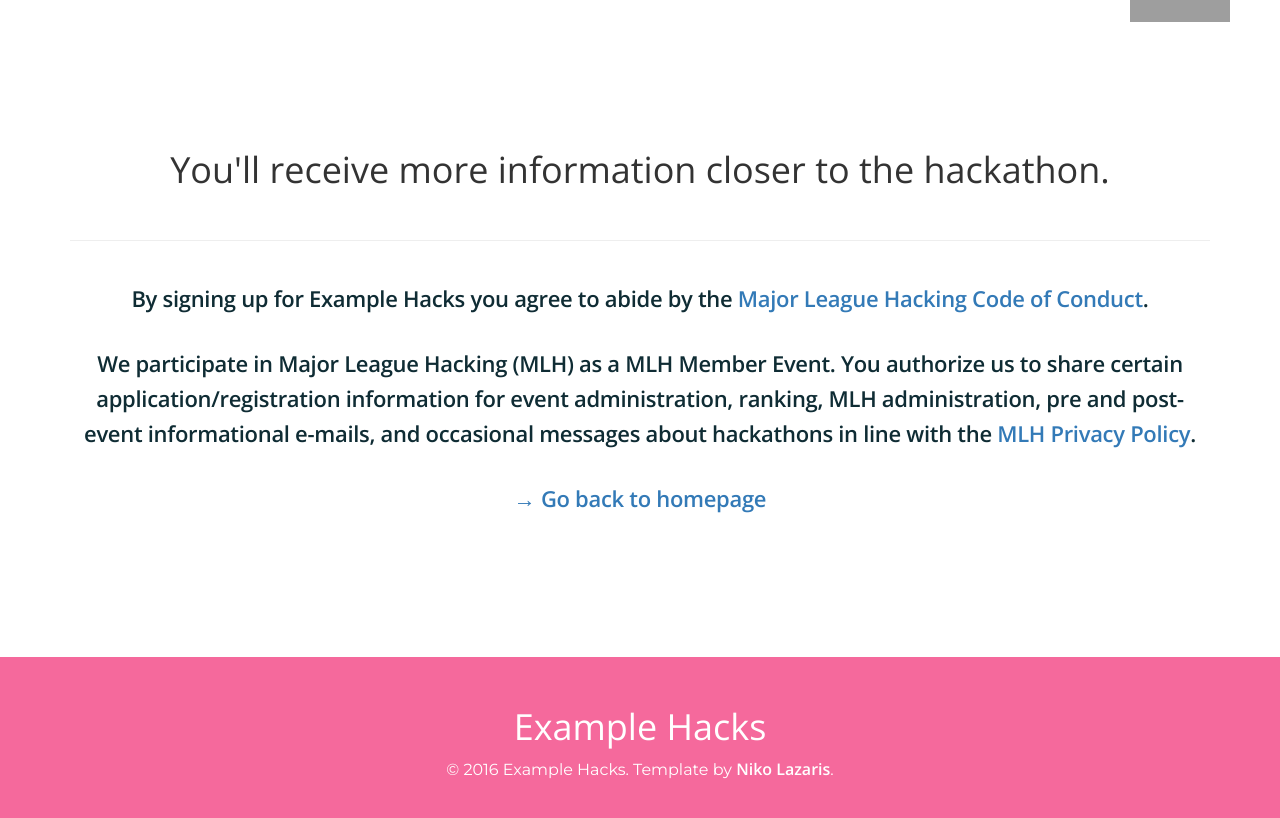
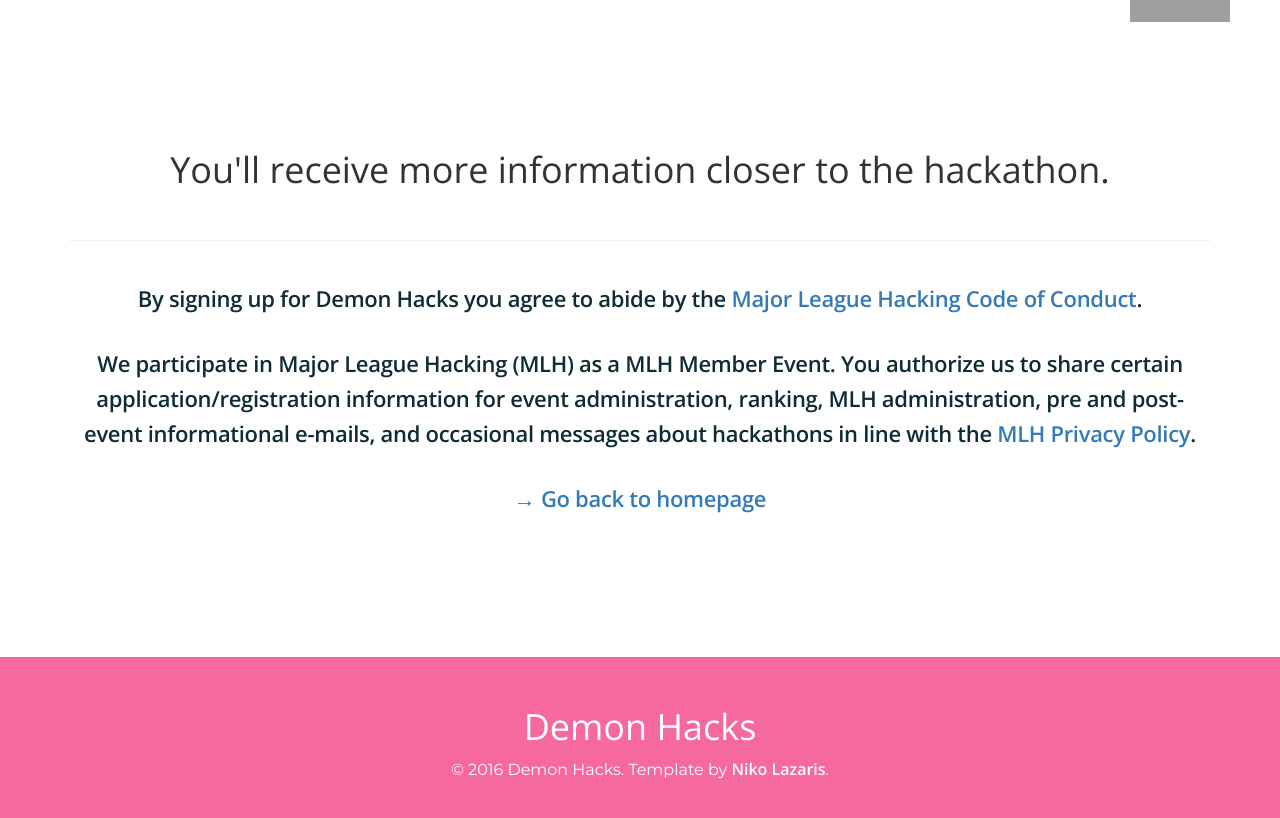
Before and after one commit to MLH/mlh-hackathon-boilerplate, a Jekyll site: the page built from success.html, in a window 1280 px wide. Shown: the top 818 px of the page. Built offline with Jekyll 4.4.1, drawn with Linux system fonts in a browser that asks for light colours; nearby versions of some CDN libraries; part of the change alters nothing that is shown; grey boxes are pictures that could not be loaded.

```diff
--- a/_config.yml
+++ b/_config.yml
@@ -30,10 +30,10 @@ seo:
 
 # Event information.
 event:
-  name:        "Example Hacks"
+  name:        "Demon Hacks"
   description: "This is a sample hackathon website that you can use by following instructions on GitHub."
-  date:        "5 & 6 August 2016"
-  location:    "Holmdel, NJ, United States"
+  date:        "November 2017"
+  location:    "Chicago, IL, United States"
 
   trust_badge:
     year:   "2017"  # season year
```
